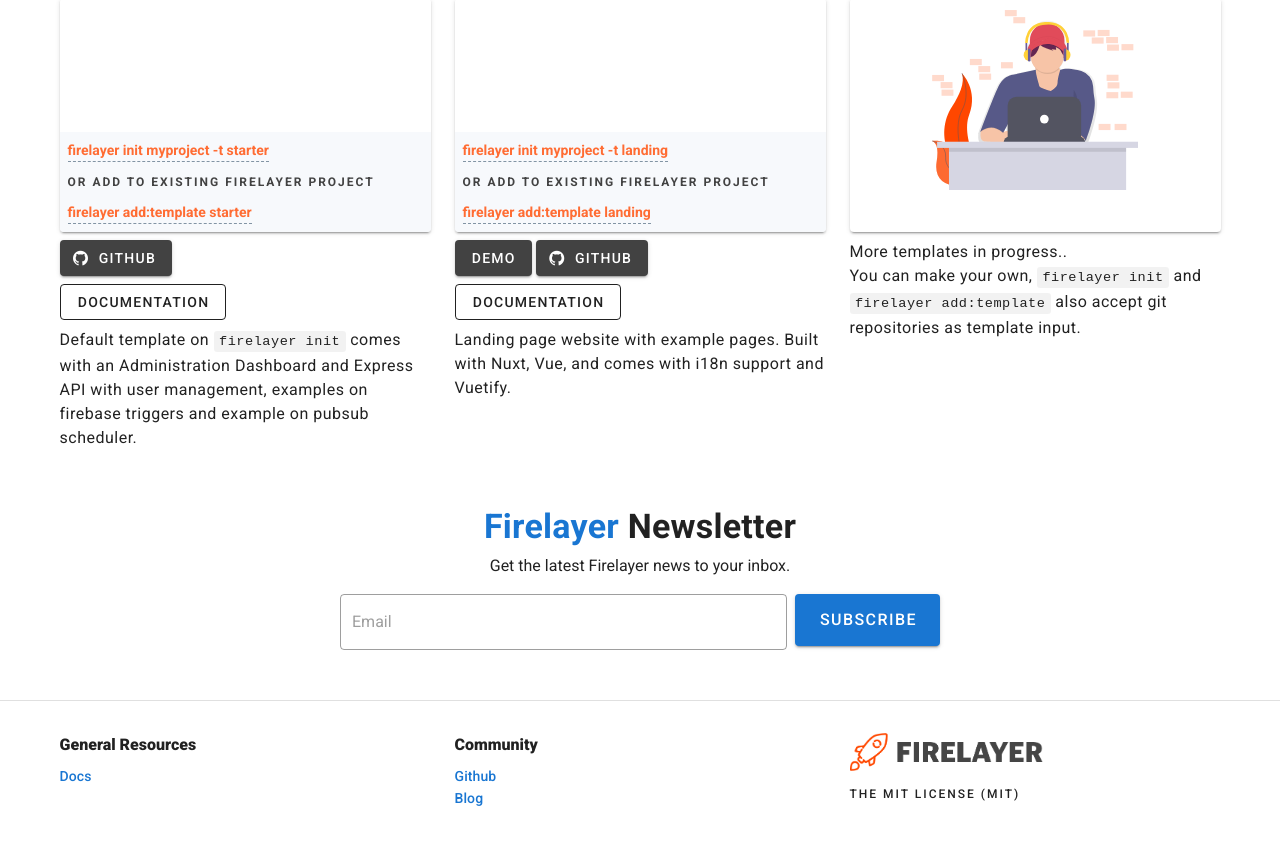
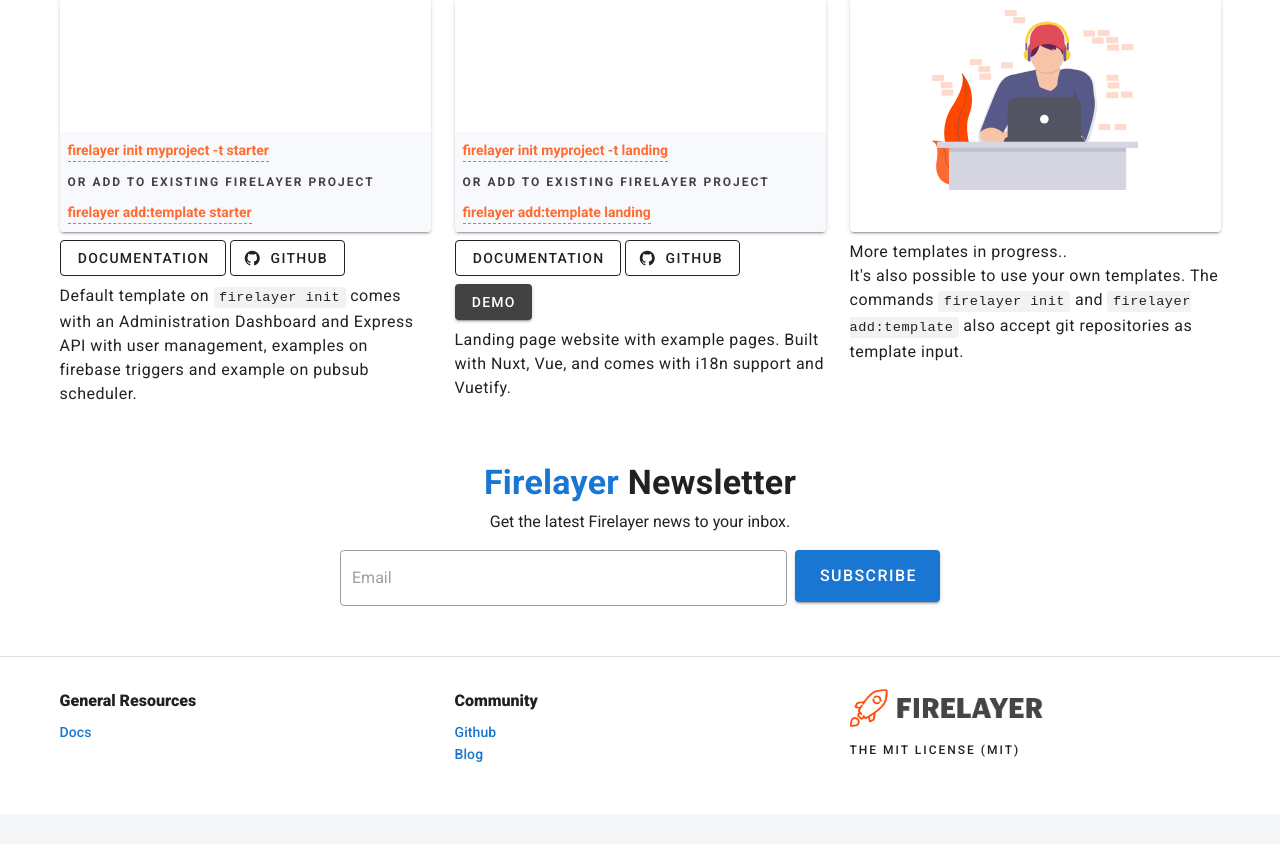
Before and after one commit to firelayer/firelayer.io, a Nuxt app in the folder app/www/: page / in a window 1280 px wide. Shown: the part 1845-2689 px from the top of the page. After the commit the page ends 2659 px from the top, so only its background shows below. Built offline with nearby package versions, Linux system fonts and the light colour scheme.

Commit message:
feat: change style on templates block

```diff
--- a/app/www/src/components/TemplatesBlock.vue
+++ b/app/www/src/components/TemplatesBlock.vue
@@ -23,16 +23,16 @@
         </v-img>
       </v-card>
       <div class="pt-2 flex align-end">
+        <v-btn outlined to="/templates/starter">Documentation</v-btn>
         <v-btn
-          color="secondary"
+          class="ml-1"
+          outlined
           href="https://github.com/firelayer/starter-template"
           target="_blank"
         >
           <v-icon left>mdi-github</v-icon>
           Github
         </v-btn>
-        <br>
-        <v-btn outlined class="mt-2" to="/templates/starter">Documentation</v-btn>
       </div>
       <div class="body-1 pt-2">
         Default template on <code>firelayer init</code> comes with an Administration Dashboard and Express API with user management, examples on firebase triggers and example on pubsub scheduler.
@@ -62,10 +62,10 @@
         </v-img>
       </v-card>
       <div class="pt-2 flex align-end">
-        <v-btn color="secondary" href="https://firelayer-starter-template.web.app" target="_blank">Demo</v-btn>
+        <v-btn outlined to="/templates/landing">Documentation</v-btn>
         <v-btn
           class="ml-1"
-          color="secondary"
+          outlined
           href="https://github.com/firelayer/landing-template"
           target="_blank"
         >
@@ -73,7 +73,7 @@
           Github
         </v-btn>
         <br>
-        <v-btn outlined class="mt-2" to="/templates/landing">Documentation</v-btn>
+        <v-btn color="secondary" class="mt-2" href="https://firelayer-starter-template.web.app" target="_blank">Demo</v-btn>
       </div>
       <div class="body-1 pt-2">
         Landing page website with example pages. Built with Nuxt, Vue, and comes with i18n support and Vuetify.
@@ -96,7 +96,7 @@
         </div>
       </v-card>
       <div class="body-1 pt-2">
-        More templates in progress.. <br> You can make your own, <code>firelayer init</code> and <code>firelayer add:template</code> also accept git repositories as template input.
+        More templates in progress.. <br> It's also possible to use your own templates. The commands <code>firelayer init</code> and <code>firelayer add:template</code> also accept git repositories as template input.
       </div>
     </v-col>
   </v-row>
```
